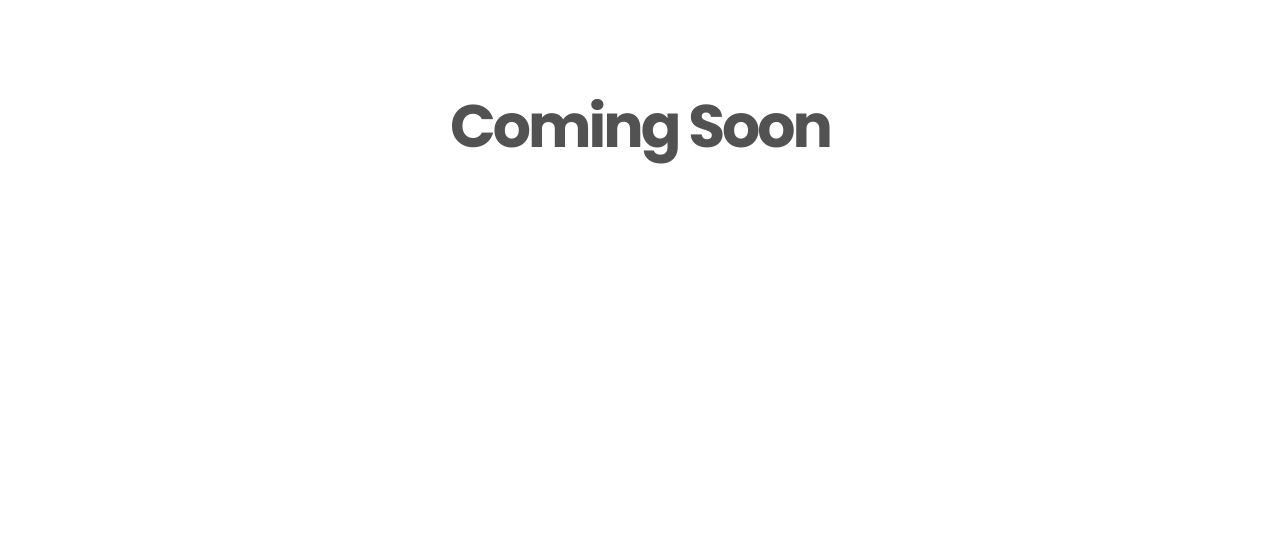
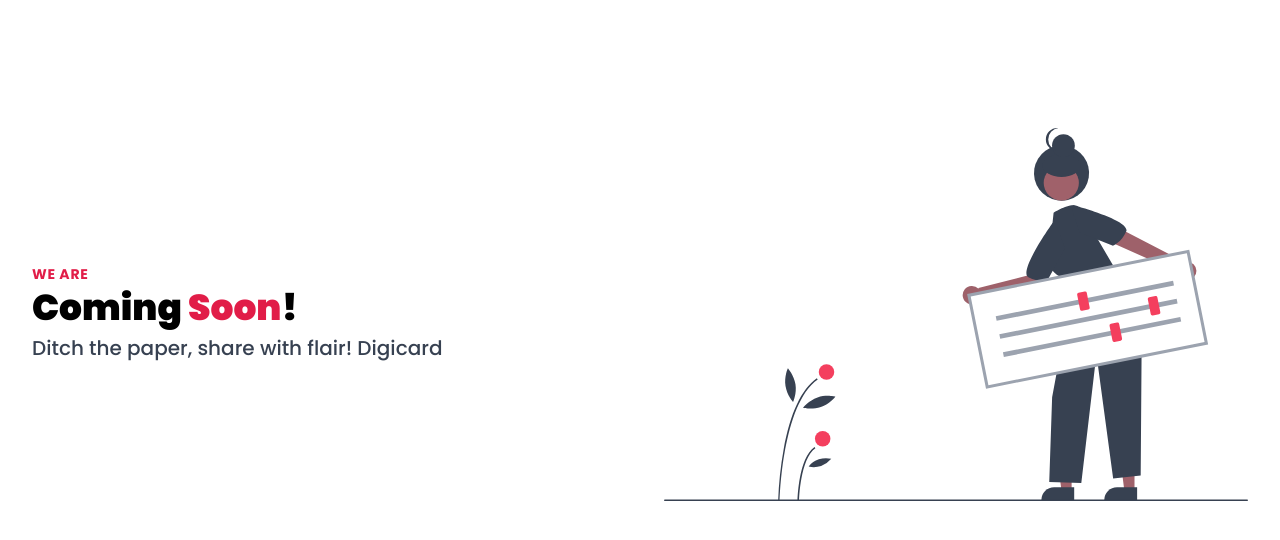
Before and after one commit to kislay-gupta/digicard, a Next.js app: page / in a window 1280 px wide. Shown: the top 540 px of the page. Built offline with nearby package versions, Linux system fonts and the light colour scheme.

Commit message:
feat: updated coming soon page

```diff
--- a/app/page.tsx
+++ b/app/page.tsx
@@ -1,18 +1,9 @@
-import Image from "next/image";
-import Link from "next/link";
+import ComingSoon from "@/components/shared/ComingSoon";
 
 export default function Home() {
   return (
     <main className="">
-      <section>
-        <div className="px-4 py-12 mx-auto max-w-7xl sm:px-6 md:px-12 lg:px-24 lg:py-24">
-          <div className="flex flex-col w-full mb-12 text-center">
-            <h1 className="max-w-5xl text-2xl font-bold leading-none tracking-tighter text-neutral-600 md:text-5xl lg:text-6xl lg:max-w-7xl">
-              Coming Soon
-            </h1>
-          </div>
-        </div>
-      </section>
+      <ComingSoon />
     </main>
   );
 }
--- a/app/user/page.tsx
+++ b/app/user/page.tsx
@@ -1,17 +1,19 @@
+import ComingSoon from "@/components/shared/ComingSoon";
 import { getAllUser } from "@/lib/action/user.action";
 import Link from "next/link";
 import React from "react";
 
 const Page = async () => {
-  const results = await getAllUser();
+  // const results = await getAllUser();
 
   return (
-    <div className="flex flex-col gap-2 mt-11">
-      {results.users.map((data) => (
+    <div className="">
+      <ComingSoon />
+      {/* {results.users.map((data) => (
         <Link href={`/user/${data._id}`} key={data._id}>
           {data.fullName}
         </Link>
-      ))}
+      ))} */}
     </div>
   );
 };
--- a/components/shared/ComingSoon.tsx
+++ b/components/shared/ComingSoon.tsx
@@ -1,7 +1,137 @@
-import React from "react";
+export default function ComingSoon() {
+  return (
+    <>
+      {/* CTA Section: Simple With Illustration */}
+      <div className="bg-white dark:bg-gray-800 dark:text-gray-100">
+        <div className="container mx-auto grid grid-cols-1 gap-12 px-4 py-16 lg:grid-cols-2 lg:px-8 lg:py-32 xl:max-w-7xl">
+          <div className="flex items-center text-center lg:text-left">
+            <div className="space-y-8">
+              {/* Heading */}
+              <div>
+                <div className="mb-1 text-sm font-bold uppercase tracking-wider text-rose-600 dark:text-rose-500">
+                  We are
+                </div>
+                <h2 className="mb-1 text-4xl font-black text-black dark:text-white">
+                  Coming{" "}
+                  <span className="text-rose-600 dark:text-rose-500">Soon</span>
+                  !
+                </h2>
+                <h3 className="text-xl font-medium leading-relaxed text-gray-700 dark:text-gray-300">
+                  Ditch the paper, share with flair! Digicard
+                </h3>
+              </div>
+              {/* END Heading */}
 
-const ComingSoon = () => {
-  return <div>ComingSoon</div>;
-};
-
-export default ComingSoon;
+              {/* Action */}
+              <div className="hidden">
+                <a
+                  href="#"
+                  className="inline-flex items-center justify-center space-x-2 rounded-lg border border-rose-700 bg-rose-700 px-6 py-3 font-semibold leading-6 text-white hover:border-rose-600 hover:bg-rose-600 hover:text-white focus:ring focus:ring-rose-400 focus:ring-opacity-50 active:border-rose-700 active:bg-rose-700 dark:focus:ring-rose-400 dark:focus:ring-opacity-90"
+                >
+                  <svg
+                    className="hi-mini hi-plus-circle inline-block size-5 opacity-50"
+                    xmlns="http://www.w3.org/2000/svg"
+                    viewBox="0 0 20 20"
+                    fill="currentColor"
+                    aria-hidden="true"
+                  >
+                    <path
+                      fillRule="evenodd"
+                      d="M10 18a8 8 0 100-16 8 8 0 000 16zm.75-11.25a.75.75 0 00-1.5 0v2.5h-2.5a.75.75 0 000 1.5h2.5v2.5a.75.75 0 001.5 0v-2.5h2.5a.75.75 0 000-1.5h-2.5v-2.5z"
+                      clipRule="evenodd"
+                    />
+                  </svg>
+                  <span>Create your Account</span>
+                </a>
+              </div>
+              {/* END Action */}
+            </div>
+          </div>
+          <div className="flex items-center text-rose-500 lg:justify-end">
+            <svg
+              viewBox="0 0 753 480.951"
+              xmlns="http://www.w3.org/2000/svg"
+              className="w-full"
+            >
+              <path
+                d="M149.18 480.567l-2-.039a463.833 463.833 0 017.1-66.287c8.648-46.88 23.029-77.67 42.743-91.512l1.148 1.637C152.12 356.7 149.203 479.332 149.18 480.567zM174.18 480.089l-2-.04c.043-2.214 1.293-54.413 21.843-68.841l1.148 1.637c-19.72 13.845-20.981 66.711-20.991 67.244z"
+                fill="#374151"
+              />
+              <circle cx="209.549" cy="314.548" r={10} fill="currentColor" />
+              <circle cx="204.597" cy="400.548" r={10} fill="currentColor" />
+              <path
+                d="M169.519 330.542c1.879 12.004-3.02 22.74-3.02 22.74s-7.945-8.725-9.824-20.729 3.019-22.74 3.019-22.74 7.945 8.725 9.825 20.73zM202.206 359.696c-11.493 3.942-22.919.99-22.919.99s7.208-9.344 18.7-13.287 22.92-.99 22.92-.99-7.208 9.345-18.701 13.287zM202.575 435.857a31.135 31.135 0 01-16.064.694 28.374 28.374 0 0129.172-10.006 31.134 31.134 0 01-13.108 9.312z"
+                fill="#374151"
+              />
+              <path
+                fill="#9e616a"
+                d="M606.671 467.453h-13.14l-6.251-50.685 19.394.001-.003 50.684z"
+              />
+              <path
+                d="M610.023 480.19h-42.37v-.537a16.493 16.493 0 0116.491-16.491h.001l25.878.001z"
+                fill="#374151"
+              />
+              <path
+                fill="#9e616a"
+                d="M525.57 467.453h-13.141l-6.251-50.685 19.394.001-.002 50.684z"
+              />
+              <path
+                d="M528.921 480.19h-42.37v-.537a16.493 16.493 0 0116.491-16.491h.002l25.878.001z"
+                fill="#374151"
+              />
+              <path
+                d="M492.789 183.616l-18.2-2.812-5.88 9.464-63.272 16.129.172.872a11.904 11.904 0 102.587 12.31l76.625-15.982zM674.554 172.347a11.855 11.855 0 00-4.375.841l.363-.633-80.444-41.58-10.967 17.73 83.635 37.125a11.9 11.9 0 1011.788-13.483z"
+                fill="#9e616a"
+              />
+              <circle
+                cx="736.071"
+                cy="267.733"
+                r="35.538"
+                transform="rotate(-80.783 501.187 294.317)"
+                fill="#374151"
+              />
+              <circle cx="512.264" cy="70.77" r="22.671" fill="#a0616a" />
+              <ellipse
+                cx="512.571"
+                cy="48.405"
+                rx="24.509"
+                ry="14.705"
+                fill="#374151"
+              />
+              <circle cx="515.021" cy="22.671" r="14.705" fill="#374151" />
+              <path
+                d="M495.414 14.705A14.707 14.707 0 01508.588.08a14.87 14.87 0 00-1.532-.08 14.705 14.705 0 000 29.41 14.87 14.87 0 001.532-.079 14.707 14.707 0 01-13.174-14.626zM500.478 127.051l1.828-17.576s24.806-16.347 33.236-6.686l50.388 86.213s31.323 11.136 30.216 53.658l-1.498 205.54-35.517 3.894-21.568-160.25-19.487 166.026-41.35-1.295 3.72-109.376 19.717-106.027-.188-35.182-8.684-14.199s-15.908-6.39-16.352-24.45l-.349-25.386z"
+                fill="#374151"
+              />
+              <path
+                d="M526.488 107.615l.49-8.24s75.031 19.773 69.079 33.91-17.113 18.6-17.113 18.6l-43.155-17.112zM506.88 128.117l-5.645-6.02s-45.032 63.188-31.414 70.248 25.052 3.354 25.052 3.354l22.228-40.757z"
+                fill="#374151"
+              />
+              <path
+                d="M416.745 333.873l282.56-56.404-23.613-118.297-282.561 56.404z"
+                fill="#fff"
+              />
+              <path
+                d="M701.618 279.011l-286.416 57.174-24.384-122.152 286.417-57.173zm-283.33 52.55l278.705-55.635-22.844-114.441-278.706 55.634z"
+                fill="#9CA3AF"
+              />
+              <path
+                fill="#9CA3AF"
+                d="M427.715 242.718l228.672-45.647 1.19 5.962-228.672 45.647zM432.349 265.933l228.672-45.647 1.19 5.962-228.672 45.647zM437.01 289.282l228.672-45.647 1.19 5.962L438.2 295.244z"
+              />
+              <path
+                d="M547.129 234.12l-7.998 1.597a2.25 2.25 0 01-2.643-1.764l-3.781-18.942a2.25 2.25 0 011.763-2.643l7.998-1.597a2.25 2.25 0 012.643 1.764l3.781 18.942a2.25 2.25 0 01-1.763 2.643zM638.227 240.075l-7.998 1.597a2.25 2.25 0 01-2.643-1.764l-3.78-18.942a2.25 2.25 0 011.763-2.643l7.997-1.597a2.25 2.25 0 012.643 1.764l3.781 18.942a2.25 2.25 0 01-1.763 2.643zM588.893 274.202l-7.997 1.597a2.25 2.25 0 01-2.643-1.763l-3.782-18.943a2.25 2.25 0 011.764-2.643l7.998-1.597a2.25 2.25 0 012.643 1.764l3.78 18.942a2.25 2.25 0 01-1.763 2.643z"
+                fill="currentColor"
+              />
+              <path
+                d="M752 480.951H1a1 1 0 010-2h751a1 1 0 010 2z"
+                fill="#374151"
+              />
+            </svg>
+          </div>
+        </div>
+      </div>
+      {/* END CTA Section: Simple With Illustration */}
+    </>
+  );
+}
```
